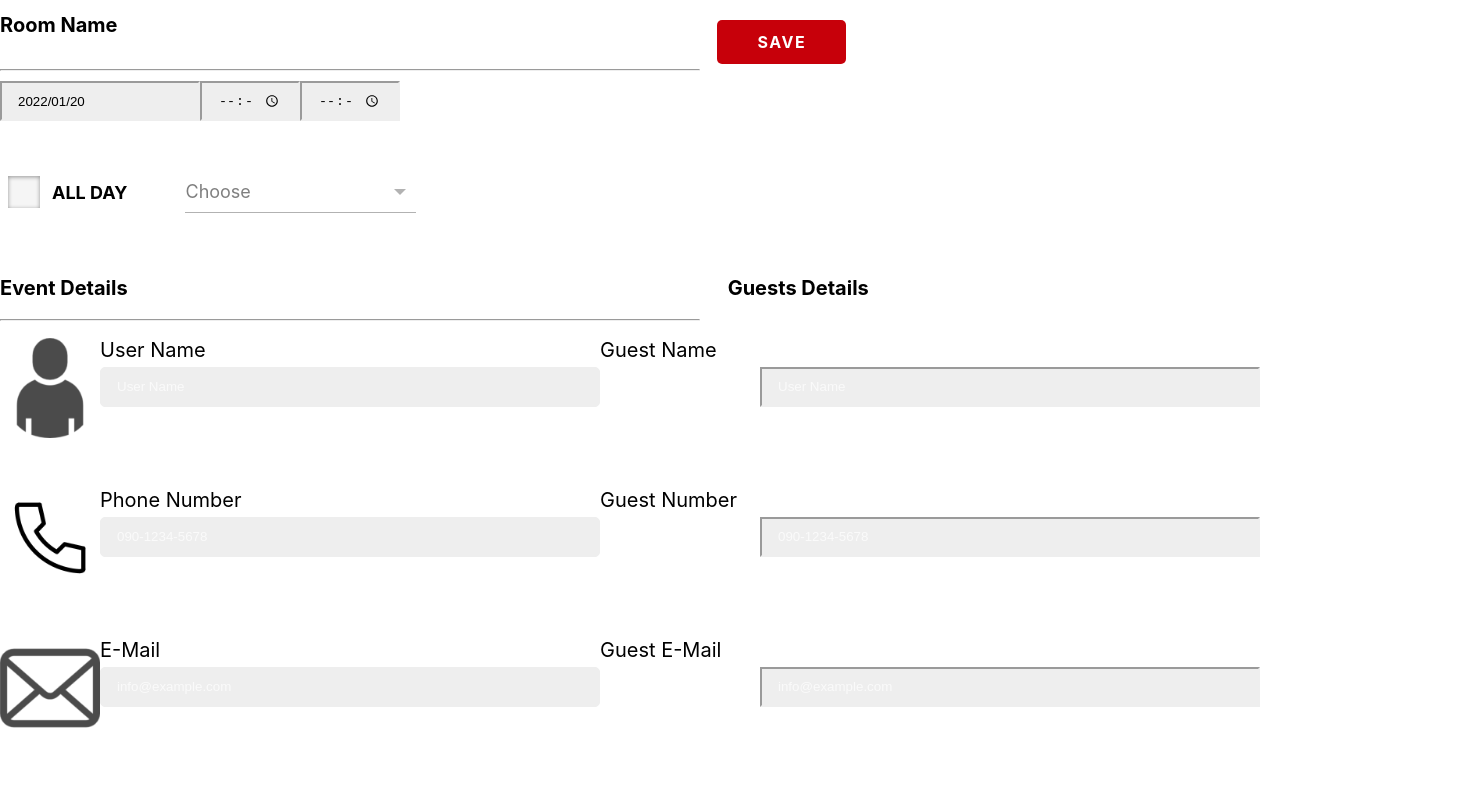
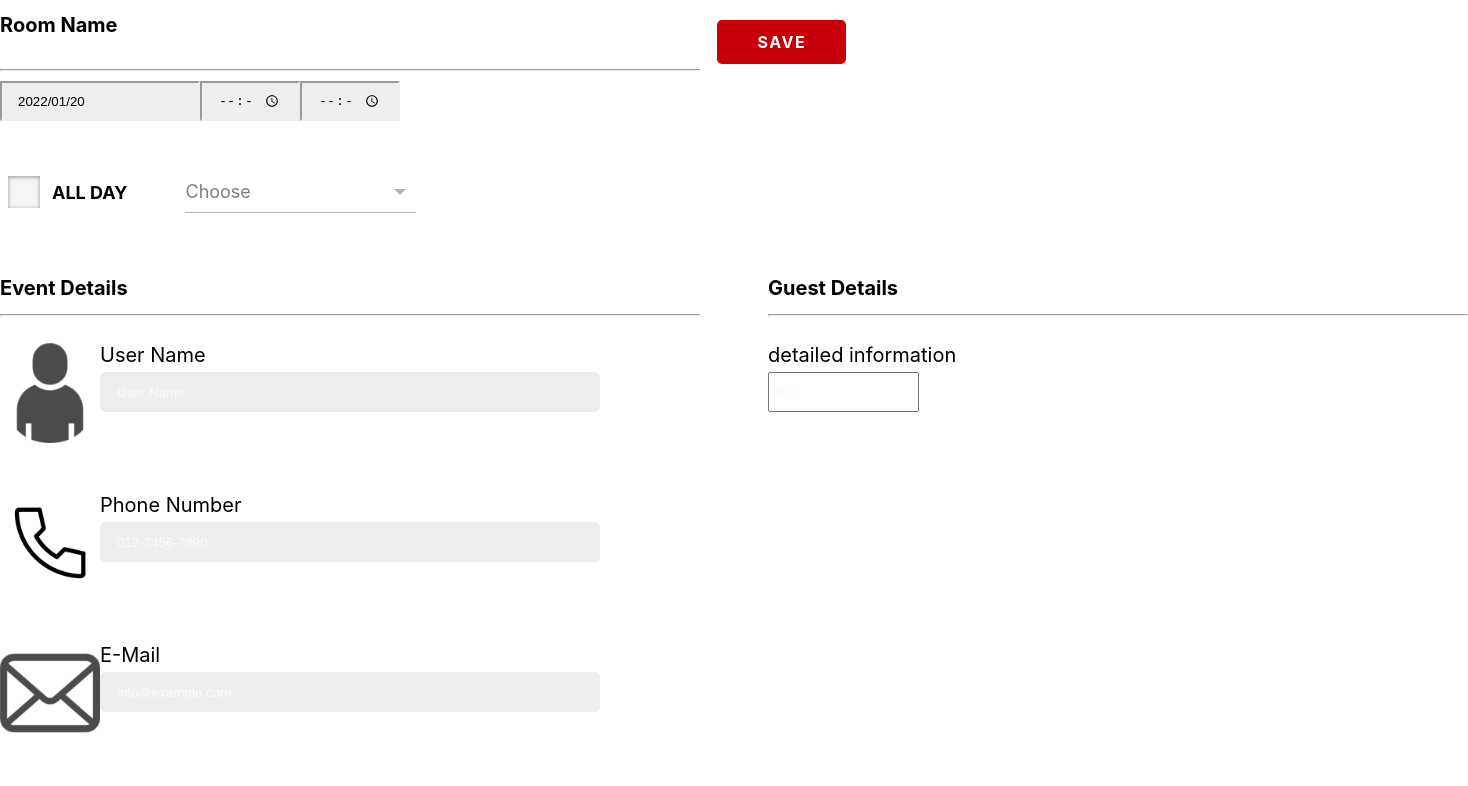
Before and after one commit to Hansyo/MR-UNRED-FRONT, a React (Create React App) app: page /reserve in a window 1280 px wide. Shown: the top 786 px of the page, 1468 px wide, since content can reach past the window. Built offline with nearby package versions, Linux system fonts and the light colour scheme.

Commit message:
入力画面の下左側の書式を変更

```diff
--- a/src/pages/ReservePage.css
+++ b/src/pages/ReservePage.css
@@ -7,49 +7,13 @@ a{
   font-size: 20px;
 }
 
-.flexbox{
-  display: flex;
-  flex-direction: column;
-}
+
+
 
 .reserve--upper-grid {
   height: 30%;
   width: 100%;
   display: flex;
-}
-
-.reserve--upper-calendar{
-  height: 10%;
-  width: 60%;
-  display: flex;
-}
-
-.reserve--upper-DAY{
-  height: 10%;
-  width: 60%;
-  display: flex;
-}
-
-.reserve--event-grid {
-  display: flex;
-}
-
-.reserve--guest-grid {
-  margin-left: 600px;
-}
-.reserve-line {
-  width: 700px;
-  text-align: left;
-  margin-left: 0px;
-  margin-right: 300px;
-}
-
-.reserve-time {
-  width: 100px;
-  height: 15px;
-  padding: 8px 16px;
-  background: #eee;
-  border-color:#eee;
 }
 
 /* SAVEボタン */
@@ -59,13 +23,11 @@ a{
   -webkit-box-sizing: inherit;
   box-sizing: inherit;
 }
-
 html {
   -webkit-box-sizing: border-box;
   box-sizing: border-box;
   font-size: 62.5%;
 }
-
 .reserve-saveButton,
 a.reserve-saveButton,
 button.reserve-saveButton {
@@ -90,82 +52,32 @@ button.reserve-saveButton {
   color: #212529;
   border-radius: 0.5rem;
 }
-
 .reserve-saveButton--red,
 a.reserve-saveButton--red {
   color: #fff;
   background-color: #c7000a;
 }
-
 .reserve-saveButton--red:hover,
 a.reserve-saveButton--red:hover {
   color: #fff;
   background: #880007;
 }
-
-/* ALL DAYチェックボックス */
-.ECM_CheckboxInput {
-  padding: 20px 8px;
+.reserve--upper-calendar{
+  height: 10%;
+  width: 60%;
   display: flex;
-  align-items: center;
-  cursor: pointer;
-  }
-  .ECM_CheckboxInput-Input {
-  margin: 0;
-  width: 0;
-  opacity: 0;
-  }
-  .ECM_CheckboxInput:hover > .ECM_CheckboxInput-DummyInput{
-  background: #c7000a;
-  }
-  .ECM_CheckboxInput-Input:focus + .ECM_CheckboxInput-DummyInput{
-  background: #c7000a;
-  }
-  .ECM_CheckboxInput-Input:checked + .ECM_CheckboxInput-DummyInput {
-  background: #880007;
-  }
-  .ECM_CheckboxInput-Input:checked + .ECM_CheckboxInput-DummyInput::before {
-  content: "";
-  display: block;
-  position: absolute;
-  top: 50%;
-  left: 50%;
-  width: 35%;
-  height: 2px;
-  transform: translate(-5px, 6px) rotateZ(-135deg);
-  transform-origin: 1px 1px;
-  background: #c7000a;
-  }
-  .ECM_CheckboxInput-Input:checked + .ECM_CheckboxInput-DummyInput::after {
-  content: "";
-  display: block;
-  position: absolute;
-  top: 50%;
-  left: 50%;
-  width: 70%;
-  height: 2px;
-  transform: translate(-5px, 6px) rotateZ(-45deg);
-  transform-origin: 1px 1px;
-  background: #FFFFFF;
-  }
-  .ECM_CheckboxInput-DummyInput {
-  position: relative;
-  top: 0;
-  left: 0;
-  display: block;
-  width: 32px;
-  height: 32px;
-  background: #F5F5F5;
-  box-shadow: 0 1px 4px rgba(0,0,0, .4) inset;
-  }
-  .ECM_CheckboxInput-LabelText {
-  margin-left: 12px;
-  display: block;
-  font-size: 18px;
-  font-weight: bold;
 }
 
-  /* カレンダーの味方のセレクトボックス */
+
+
+
+.reserve--upper-DAY{
+  height: 10%;
+  width: 60%;
+  display: flex;
+}
+
+/* カレンダーのセレクトボックス */
 .ipselect {
   position: relative;
   width: 30%;
@@ -254,6 +166,123 @@ a.reserve-saveButton--red:hover {
   opacity: 0.5;
 }
 
+/* 期間のセレクトボックス */
+.ECM_CheckboxInput {
+  padding: 20px 8px;
+  display: flex;
+  align-items: center;
+  cursor: pointer;
+  }
+  .ECM_CheckboxInput-Input {
+  margin: 0;
+  width: 0;
+  opacity: 0;
+  }
+  .ECM_CheckboxInput:hover > .ECM_CheckboxInput-DummyInput{
+  background: #c7000a;
+  }
+  .ECM_CheckboxInput-Input:focus + .ECM_CheckboxInput-DummyInput{
+  background: #c7000a;
+  }
+  .ECM_CheckboxInput-Input:checked + .ECM_CheckboxInput-DummyInput {
+  background: #880007;
+  }
+  .ECM_CheckboxInput-Input:checked + .ECM_CheckboxInput-DummyInput::before {
+  content: "";
+  display: block;
+  position: absolute;
+  top: 50%;
+  left: 50%;
+  width: 35%;
+  height: 2px;
+  transform: translate(-5px, 6px) rotateZ(-135deg);
+  transform-origin: 1px 1px;
+  background: #c7000a;
+  }
+  .ECM_CheckboxInput-Input:checked + .ECM_CheckboxInput-DummyInput::after {
+  content: "";
+  display: block;
+  position: absolute;
+  top: 50%;
+  left: 50%;
+  width: 70%;
+  height: 2px;
+  transform: translate(-5px, 6px) rotateZ(-45deg);
+  transform-origin: 1px 1px;
+  background: #FFFFFF;
+  }
+  .ECM_CheckboxInput-DummyInput {
+  position: relative;
+  top: 0;
+  left: 0;
+  display: block;
+  width: 32px;
+  height: 32px;
+  background: #F5F5F5;
+  box-shadow: 0 1px 4px rgba(0,0,0, .4) inset;
+  }
+  .ECM_CheckboxInput-LabelText {
+  margin-left: 12px;
+  display: block;
+  font-size: 18px;
+  font-weight: bold;
+  }
+
+/* ーーーーーーーーーーー */
+/* 予約者詳細入力 */
+/* ーーーーーーーーーーー */
+
+.reserve--event-grid {
+  height: auto;
+  width: 100%;
+  display: flex;
+}
+
+.flexbox{
+  display: flex;
+  flex-direction: column;
+}
+
+.reserve--event-form{
+  display: flex;
+}
+
+.reserve--event-user{
+  height: auto;
+  width: 60%;
+}
+
+.reserve--event-guest{
+  height: auto;
+  width: 40%;
+}
+
+.reserve--event-usertitle{
+  height: 10%;
+}
+
+.reserve--event-input-typetext{
+  height: 100px;
+  width: 80%;
+  padding: 100;
+  line-height: 280px
+}
+
+.reserve-line {
+  width: 700px;
+  text-align: left;
+  margin-left: 0px;
+  margin-right: 300px;
+}
+.reserve-time {
+  width: 100px;
+  height: 15px;
+  padding: 8px 16px;
+  background: #eee;
+  border-color:#eee;
+}
+
+
 /* 入力フォーム */
 input:first-of-type
 {
--- a/src/pages/ReservePage.jsx
+++ b/src/pages/ReservePage.jsx
@@ -31,13 +31,13 @@ const ReservePage = () => {
 
   //Room Name，電話番号，メールアドレスは自動で入る？
   return (
-
+    // 入力フォーム
     <div>
       {/* 部屋の名前 */}
       <div className="reserve--upper-grid">
       <h1>Room Name</h1>
         <div>
-          <a type="submit" class="reserve-saveButton reserve-saveButton--red ">SAVE</a>
+          <a type="submit" className="reserve-saveButton reserve-saveButton--red ">SAVE</a>
         </div>
       </div>
       <hr className='reserve-line'></hr>
@@ -48,89 +48,89 @@ const ReservePage = () => {
           <Calendar value={initDate} onChange={onDateChange} />
         </div>
         <div>
-          <input type="time" class="reserve-time" required></input>
+          <input type="time" className="reserve-time" required></input>
         </div>
         <div>
-          <input type="time" class="reserve-time" required></input>
+          <input type="time" className="reserve-time" required></input>
         </div>
       </div>
 
       {/* DAYChoose */}
       <div className="reserve--upper-DAY">
-        <label class="ECM_CheckboxInput">
-          <input class="ECM_CheckboxInput-Input" type="checkbox"></input><span class="ECM_CheckboxInput-DummyInput"></span><span class="ECM_CheckboxInput-LabelText">ALL DAY</span>
+        <label className="ECM_CheckboxInput">
+          <input className="ECM_CheckboxInput-Input" type="checkbox"></input><span class="ECM_CheckboxInput-DummyInput"></span><span class="ECM_CheckboxInput-LabelText">ALL DAY</span>
         </label>
-        <div class="ipselect">
-          <select class="SB" required>
+        <div className="ipselect">
+          <select className="SB" required>
           <option value="" hidden disabled selected></option>
           <option value="1">daily</option>
           <option value="2">weekly</option>
           <option value="3">monthly</option>
           </select>
-          <span class="SB_highlight"></span>
-          <span class="SB_selectbar"></span>
-          <label class="SB_selectlabel">Choose</label>
+          <span className="SB_highlight"></span>
+          <span className="SB_selectbar"></span>
+          <label className="SB_selectlabel">Choose</label>
         </div>
       </div>
 
+      {/* 予約者情報入力 */}
+      <div className="reserve--event-grid">
+        {/* 教員用入力画面 */}
+        <div className='reserve--event-user'>
+          <div className='reserve--event-usertitle'>
+            <h1> Event Details</h1>
+            <hr className='reserve-line'></hr><br></br>
+          </div>
 
+          <div className='reserve--event-form'>
+            <Icon index={0} />
+            <div className="flexbox">
+              <a>User Name</a>
+              <Input className="reserve--event-input" placeholder="User Name" />
+            </div>
+          </div>
 
+          <div className='reserve--event-form'>
+            <Icon index={1} />
+            <div className="flexbox">
+              <a>Phone Number</a>
+              <Input className="reserve--event-input" placeholder="012-3456-7890" />
+            </div>
+          </div>
 
+          <div className='reserve--event-form'>
+          <Icon index={2} />
+          <div className="flexbox">
+            <a>E-Mail</a>
+            <Input className="reserve--event-input" placeholder="info@example.com" />
+          </div>
+          </div>
 
-
-      <div>
-        <div className="reserve--event-grid"><h1> Event Details</h1> <h1 className="reserve--guest-grid">Guests Details</h1></div>
-        <hr className='reserve-line'></hr><br></br>
-      </div>
-      <div>
-        <div className='reserve--event-grid'>
-          <Icon index={0} />
-          <div class="flexbox">
-            <a>User Name</a>
-            <Input className="reserve--event-input" placeholder="User Name" />
+          <div className='reserve--event-form'>
+          <Icon index={3} />
+          <div className="flexbox">
+            <a>Purpose and Description</a>
+            <Input className="reserve--event-input" placeholder="Add purpose and description" />
           </div>
-          <div class="flexbox">
-            <a>Guest Name</a>
-            <Input className="reserve--guest-input" placeholder="User Name"/>
           </div>
 
         </div>
+        {/* ゲスト用入力画面 */}
+        <div className='reserve--event-guest'>
+          <div className='reserve--event-usertitle'>
+            <h1> Guest Details</h1>
+            <hr className='reserve-line'></hr><br></br>
+          </div>
+          <div className='reserve--event-form'>
+            <div className="flexbox">
+              <a>detailed information</a>
+              <Input type="text" className="reserve--event-input-typetext" placeholder="補足" />
+            </div>
+          </div>
+        </div>
 
       </div>
-      <div>
-        <div className='reserve--event-grid'>
-          <Icon index={1} />
-          <div class="flexbox">
-            <a>Phone Number</a>
-            <Input className="reserve--event-input" placeholder="090-1234-5678" />
-          </div>
-          <div class="flexbox">
-            <a>Guest Number</a>
-            <Input className="reserve--guest-input" placeholder="090-1234-5678"/>
-          </div>
-        </div>
-      </div>
 
-
-      <div className='reserve--event-grid'>
-        <Icon index={2} />
-        <div class="flexbox">
-          <a>E-Mail</a>
-          <Input className="reserve--event-input" placeholder="info@example.com" />
-        </div>
-        <div class="flexbox">
-          <a>Guest E-Mail</a>
-          <Input className="reserve--guest-input" placeholder="info@example.com"/>
-        </div>
-      </div>
-
-      <div className='reserve--event-grid'>
-        <Icon index={3} />
-        <div class="flexbox">
-          <a>Purpose and Description</a>
-          <Input className="reserve--event-input" placeholder="Add purpose and description" />
-        </div>
-      </div>
     </div>
   );
 };
```
Lines whose indentation alone changed are shown as unchanged.
